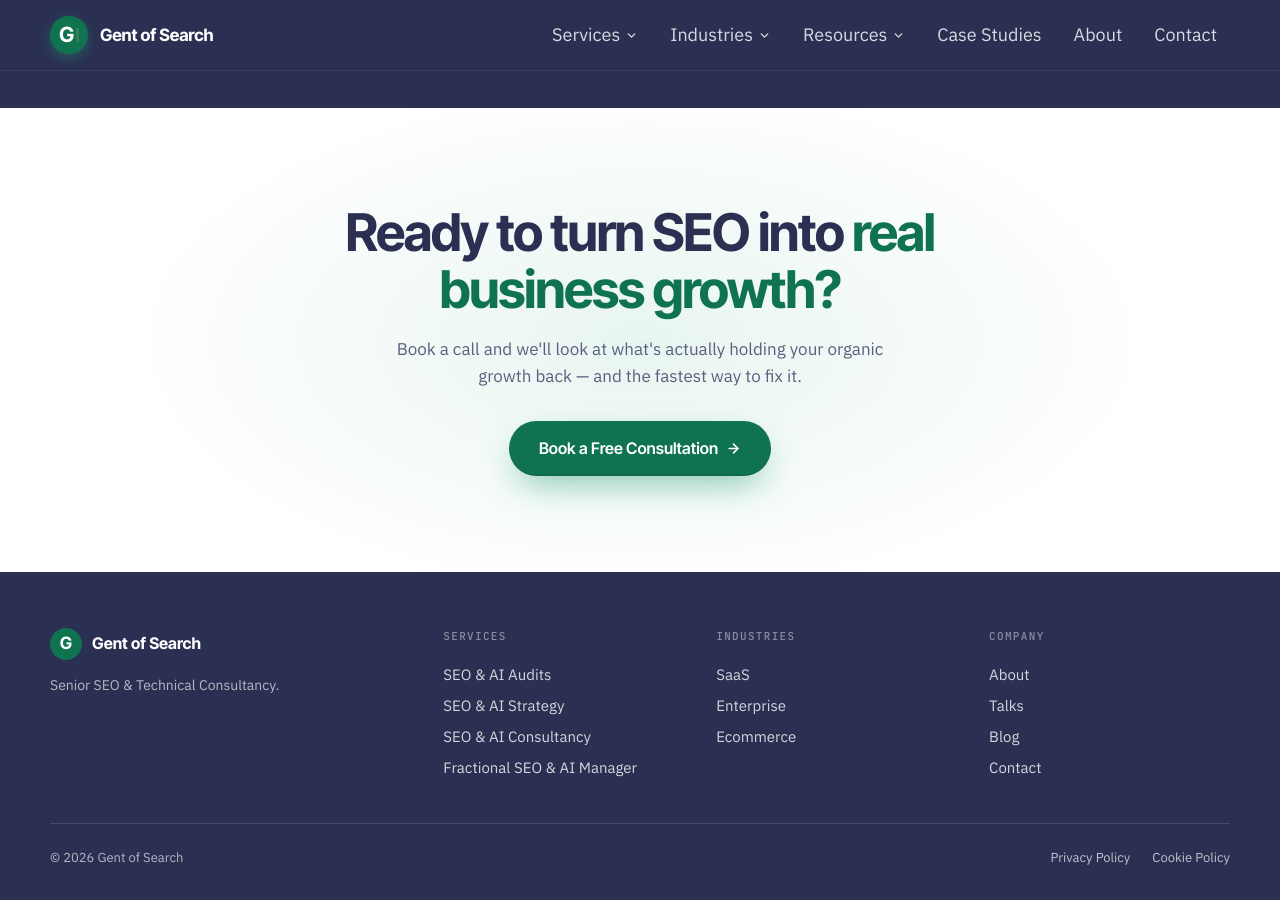
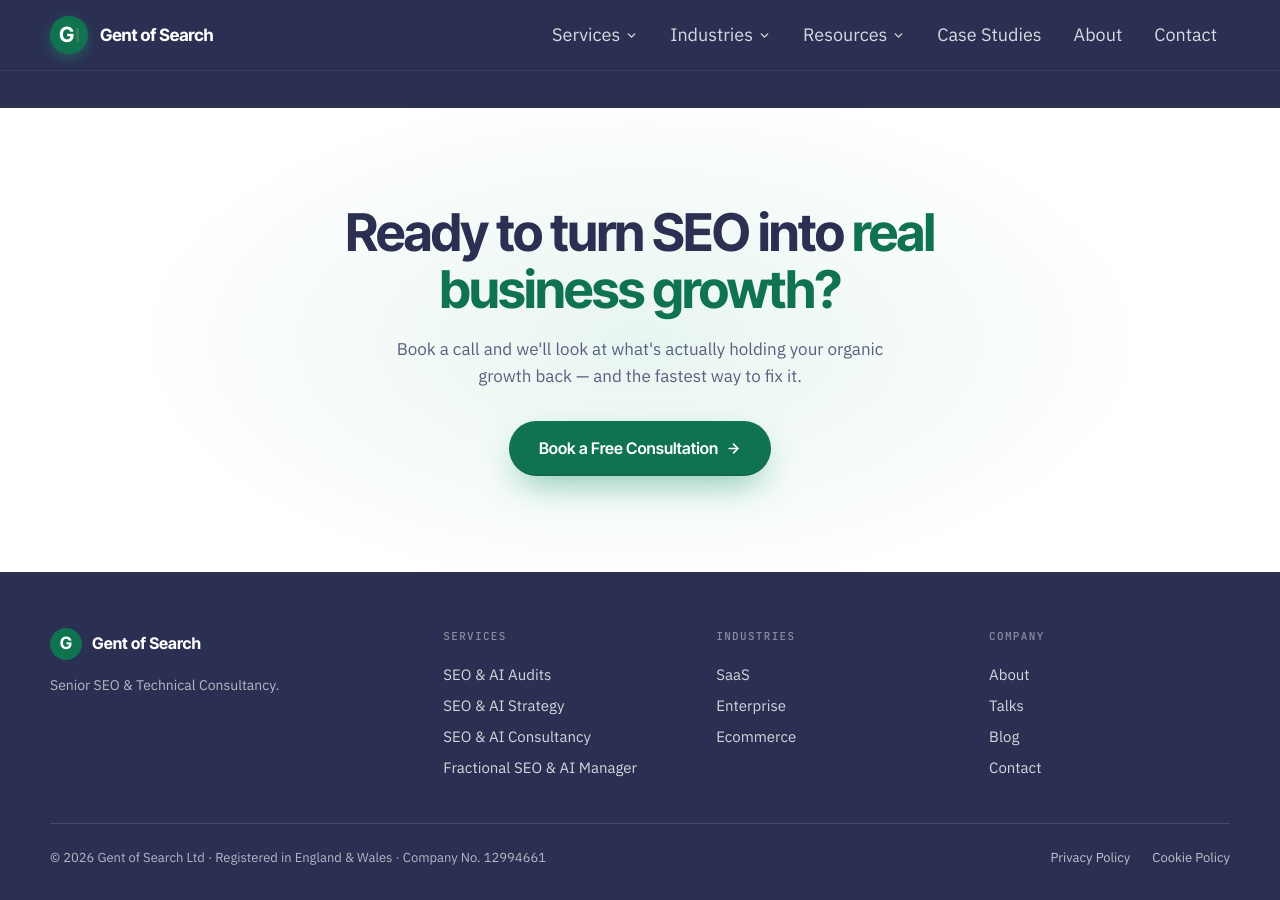
Before and after one commit to Gent-of-Search/gentofsearch.com, a Jekyll site: the page built from index.html, in a window 1280 px wide and 900 px high, scrolled down 9934 px. Built offline with Jekyll 4.4.1, drawn with Linux system fonts in a browser that asks for light colours.

Commit message:
Footer: company name and number (Gent of Search Ltd, 12994661)
Co-Authored-By: Claude Opus 5.5 <noreply@anthropic.com>

```diff
--- a/_includes/footer.html
+++ b/_includes/footer.html
@@ -30,7 +30,7 @@
       </nav>
     </div>
     <div style="display:flex; flex-wrap:wrap; justify-content:space-between; align-items:center; gap:14px 20px; padding-top:24px; border-top:1px solid rgba(255,255,255,0.12); font-size:13px;">
-      <span>&copy; {{ site.time | date: '%Y' }} Gent of Search</span>
+      <span>&copy; {{ site.time | date: '%Y' }} Gent of Search Ltd &middot; Registered in England &amp; Wales &middot; Company No. 12994661</span>
       <div style="display:flex; gap:22px;">
         <a href="{{ '/privacy/' | relative_url }}" class="gos-footer-legal">Privacy Policy</a>
         <a href="{{ '/cookie/' | relative_url }}" class="gos-footer-legal">Cookie Policy</a>
```
